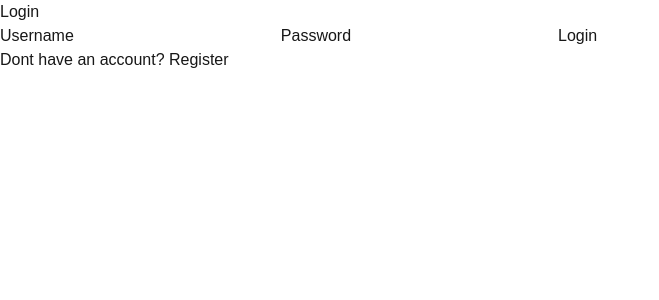
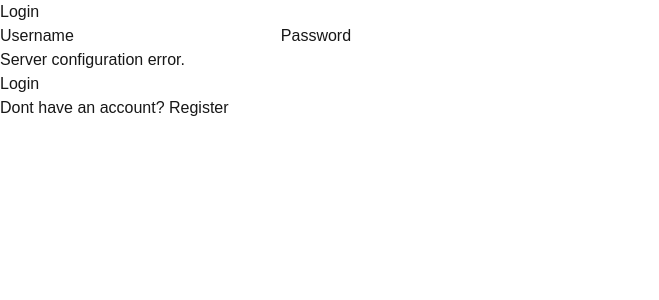
Before and after one commit to Austin7V/nextbay, a Next.js app: page /login in a window 1280 px wide. Both pictures are taken after typing "Sample", "Sample123" into the empty fields and a click on the button "Login". Shown: the top 300 px of the page, without its empty margins (0-659 px from the left). Built offline with nearby package versions, Linux system fonts and the light colour scheme.

Commit message:
feat: show login form errors

```diff
--- /dev/null
+++ b/app/login/LoginForm.tsx
@@ -0,0 +1,31 @@
+"use client";
+
+import { useActionState } from "react";
+import { loginAction, type AuthActionState } from "@/lib/authActions";
+
+const initialState: AuthActionState = {
+  error: null,
+};
+
+export default function LoginForm() {
+  const [state, formAction, pending] = useActionState(
+    loginAction,
+    initialState,
+  );
+
+  return (
+    <form action={formAction}>
+      <label htmlFor="username">Username</label>
+      <input id="username" name="username" type="text" required />
+
+      <label htmlFor="password">Password</label>
+      <input id="password" name="password" type="password" required />
+
+      {state.error && <p>{state.error}</p>}
+
+      <button type="submit" disabled={pending}>
+        {pending ? "Logging in..." : "Login"}
+      </button>
+    </form>
+  );
+}
--- a/app/login/page.tsx
+++ b/app/login/page.tsx
@@ -1,19 +1,12 @@
 import Link from "next/link";
-import { loginAction } from "@/lib/authActions";
+import LoginForm from "./LoginForm";
 
 export default function LoginPage() {
   return (
     <main>
       <h1>Login</h1>
-      <form action={loginAction}>
-        <label htmlFor="username">Username</label>
-        <input id="username" name="username" type="text" required />
 
-        <label htmlFor="password">Password</label>
-        <input id="password" name="password" type="password" required />
-
-        <button type="submit">Login</button>
-      </form>
+      <LoginForm />
 
       <p>
         Dont have an account? <Link href="/register">Register</Link>
```
